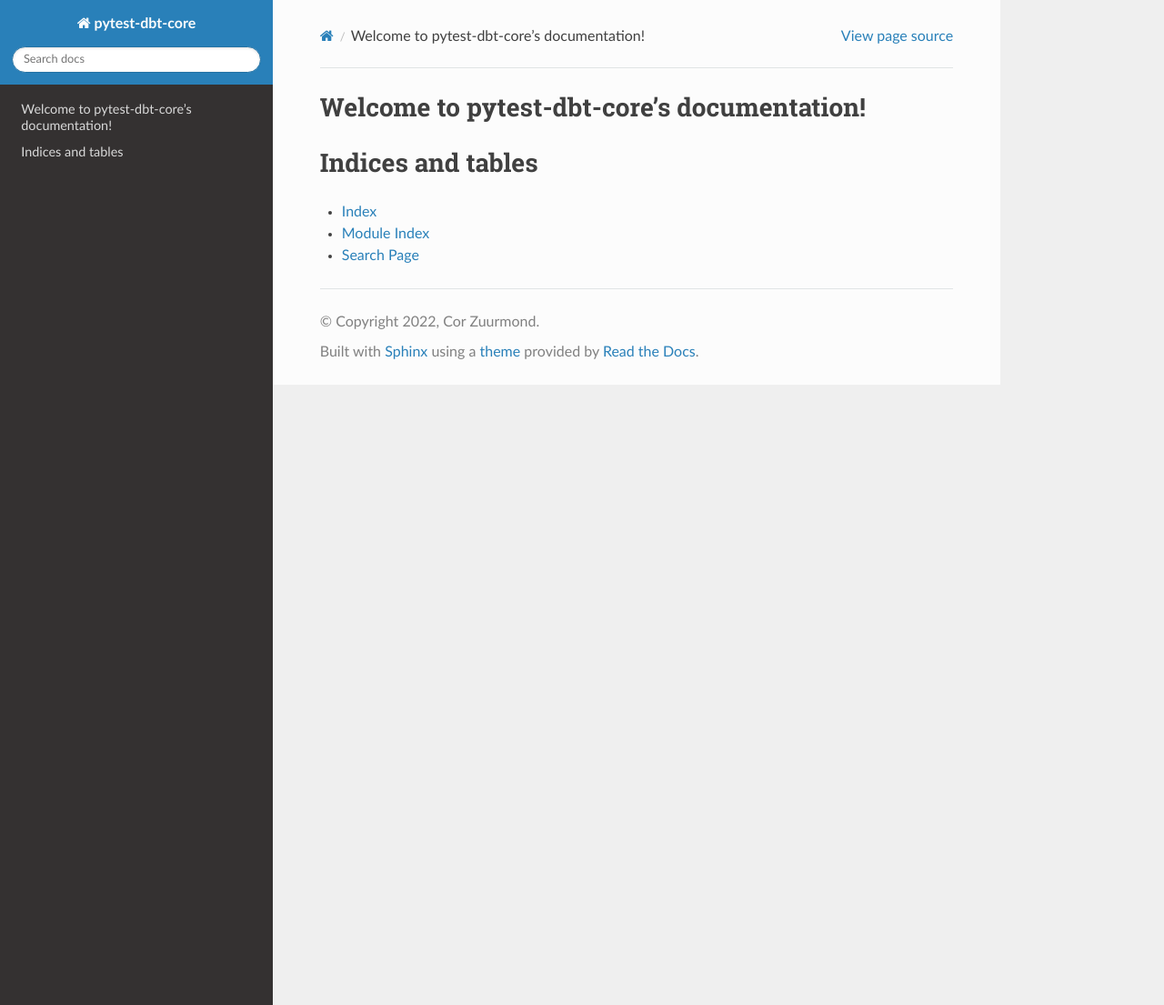
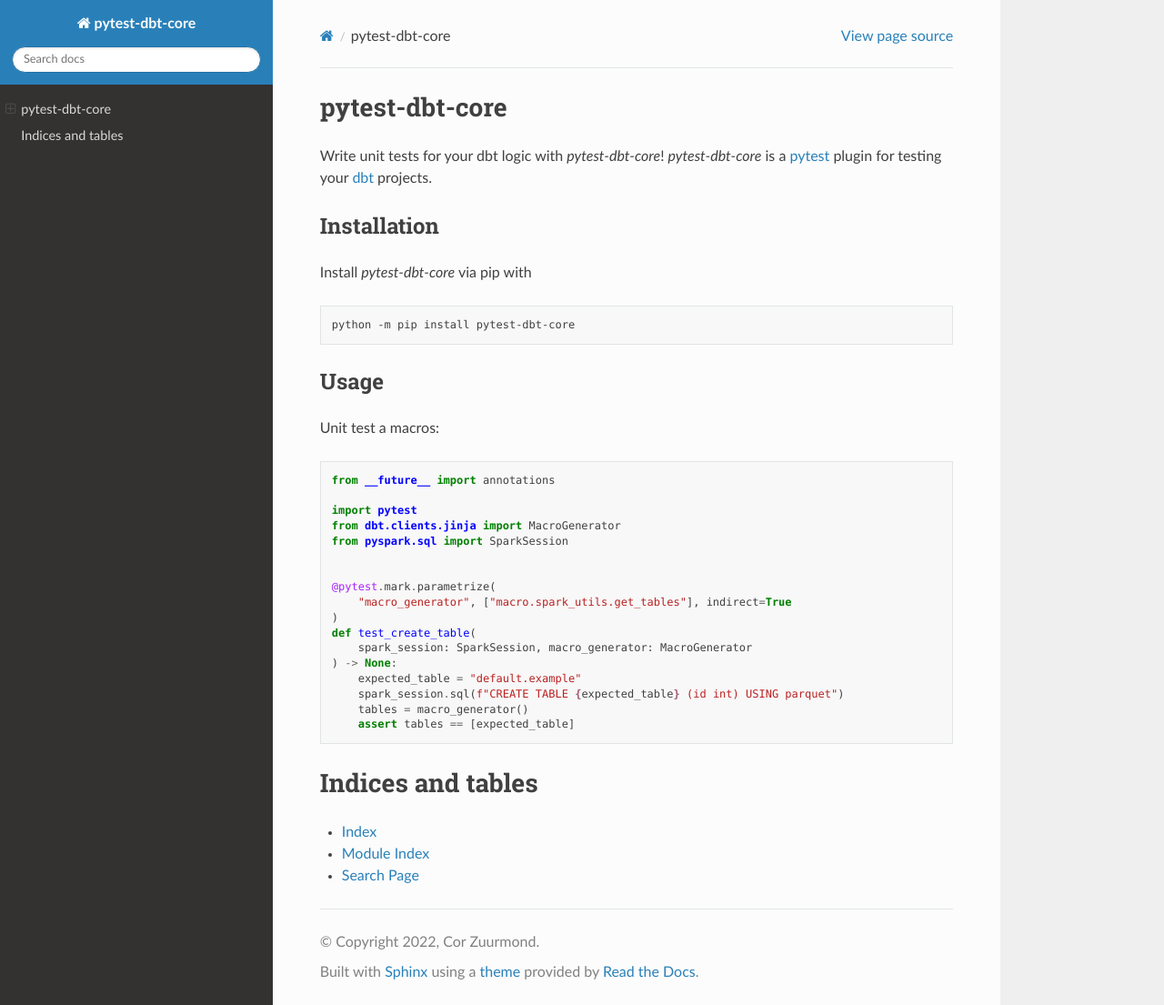
Before and after one commit to godatadriven/pytest-dbt-core, a Sphinx documentation site: the page built from docs/source/index.rst, in a window 1280 px wide and 1105 px high. Shown: the whole window at 91% size. Built offline with Sphinx 7.4.7 and the Read the Docs theme 2.0.0, drawn with Linux system fonts in a browser that asks for light colours.

Commit message:
Update docs index

```diff
--- a/docs/source/index.rst
+++ b/docs/source/index.rst
@@ -3,8 +3,47 @@
    You can adapt this file completely to your liking, but it should at least
    contain the root `toctree` directive.
 
-Welcome to pytest-dbt-core's documentation!
-===========================================
+pytest-dbt-core
+===============
+
+Write unit tests for your dbt logic with `pytest-dbt-core`!
+`pytest-dbt-core` is a `pytest <https://docs.pytest.org>`_ plugin for testing your
+`dbt <https://getdbt.com>`_ projects.
+
+Installation
+*************
+
+Install `pytest-dbt-core` via pip with
+
+.. code-block:: bash
+
+   python -m pip install pytest-dbt-core
+
+Usage
+*************
+
+Unit test a macros:
+
+.. code-block:: python
+
+   from __future__ import annotations
+
+   import pytest
+   from dbt.clients.jinja import MacroGenerator
+   from pyspark.sql import SparkSession
+
+
+   @pytest.mark.parametrize(
+       "macro_generator", ["macro.spark_utils.get_tables"], indirect=True
+   )
+   def test_create_table(
+       spark_session: SparkSession, macro_generator: MacroGenerator
+   ) -> None:
+       expected_table = "default.example"
+       spark_session.sql(f"CREATE TABLE {expected_table} (id int) USING parquet")
+       tables = macro_generator()
+       assert tables == [expected_table]
+
 
 .. toctree::
    :maxdepth: 2
```
